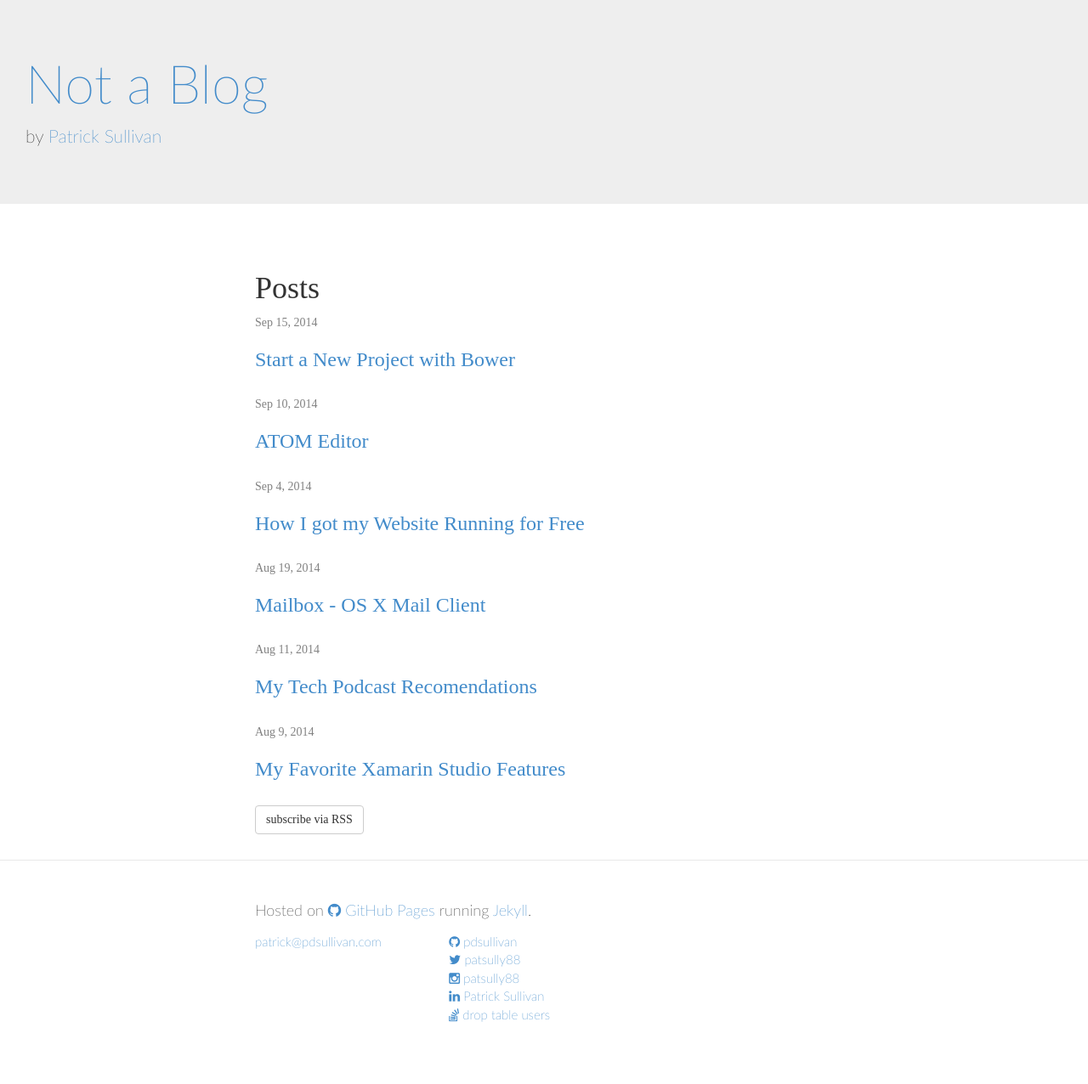
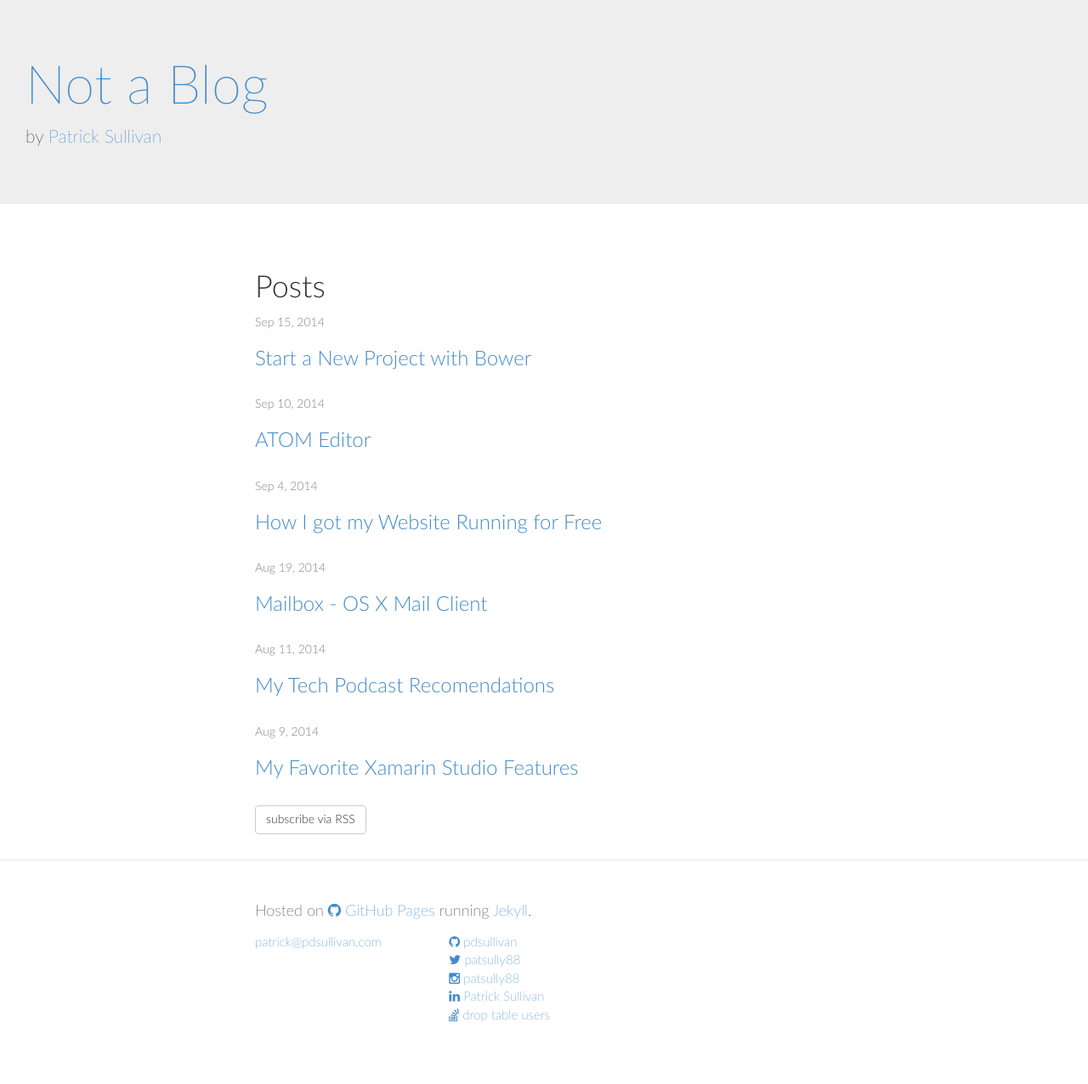
Before and after one commit to pdsullivan/blog, a Jekyll site: the page built from index.html, in a window 1280 px wide. Shown: the whole page at 85% size. Built offline with Jekyll 4.4.1, drawn with Linux system fonts in a browser that asks for light colours; some web fonts are replaced.

Commit message:
font chages

```diff
--- a/css/site.css
+++ b/css/site.css
@@ -11,6 +11,10 @@
     font-family: LatoRegular;
     src: url(Lato-Regular.ttf);
 }
+@font-face {
+    font-family: LatoLight;
+    src: url(Lato-Light.ttf);
+}
 body {
 
    font-family: LatoThin;
@@ -18,8 +22,13 @@ body {
 
 }
 
-.post, .home {
+.post {
    font-family: LatoRegular;
+
+}
+
+.home {
+   font-family: LatoLight;
 
 }
 
```
